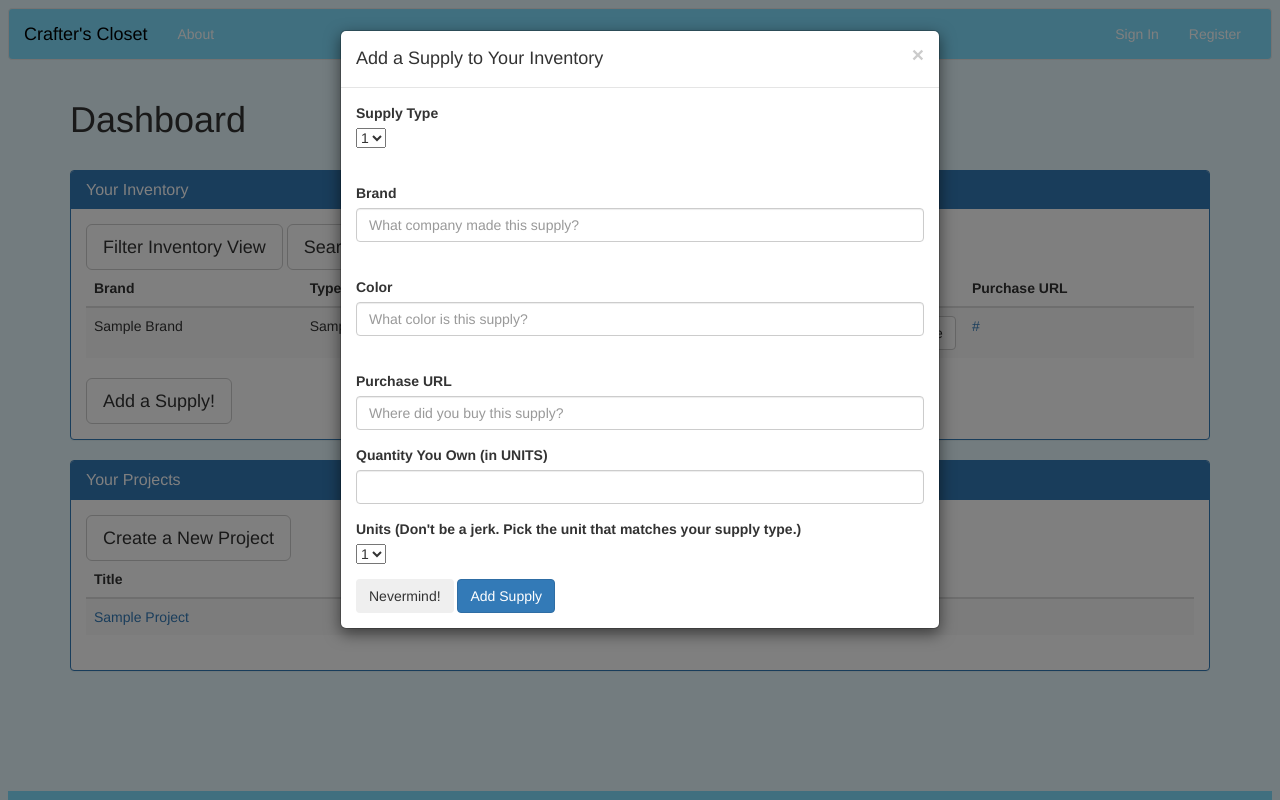
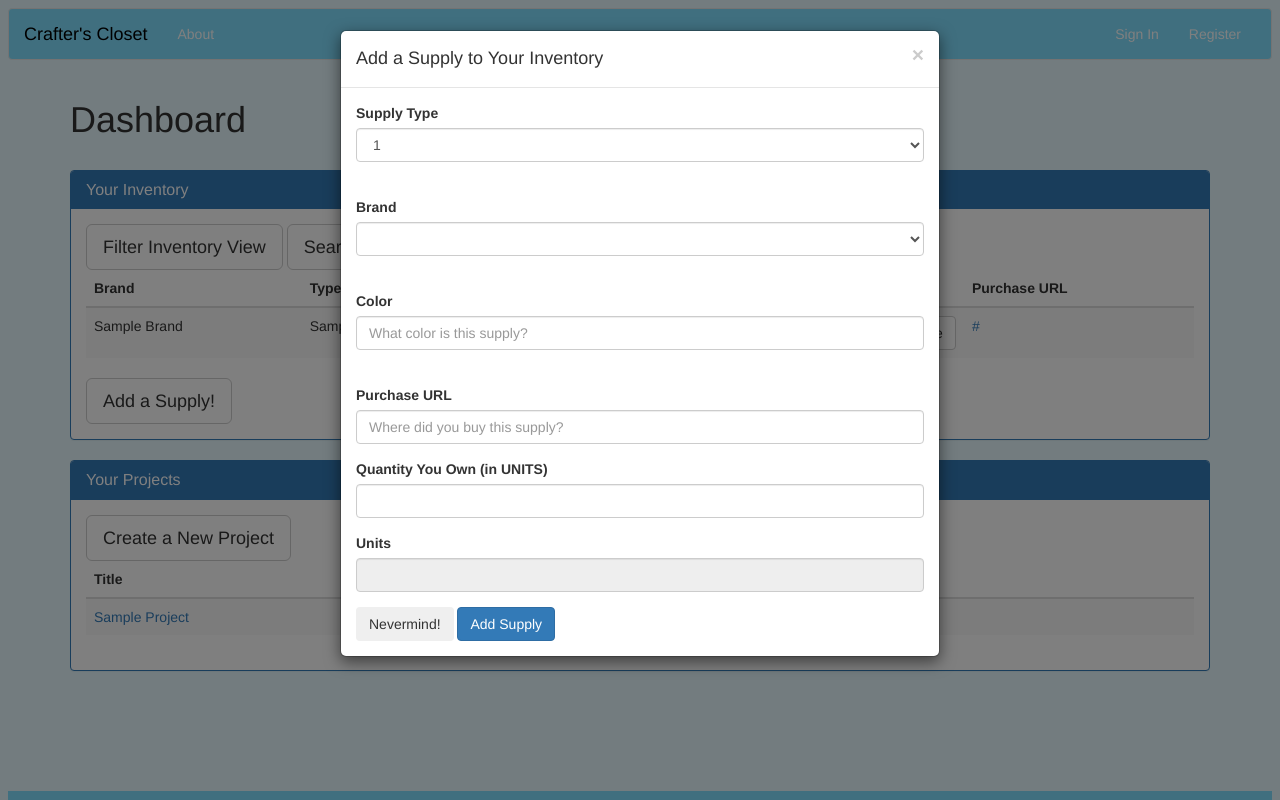
Before and after one commit to jgriffith23/crafters-closet, a Flask app: template templates/dashboard.html in a window 1280 px wide, after a click on "Add a Supply!". Run offline with Flask 2, Linux system fonts and the light colour scheme; tables that the repository leaves empty hold one stand-in row (values such as "Sample post"); the template is opened without the code that fills it: values that come from a table or form of the project are taken from there, most other values are stand-ins (such as "Sample title", 1, 10 or a date in 2020); lists and menus that the app fills with data are empty; parts of the project's set-up code (start-up, migrations or seed data) failed here and were passed over; some libraries are stand-ins or nearby versions.

Commit message:
The Add Supply modal can now dynamically update dropdowns and unit fields based on supply type selected.

```diff
--- a/helpers.py
+++ b/helpers.py
@@ -12,13 +12,16 @@ def get_all_supply_types():
     return all_supply_types
 
 
-def get_all_supply_units():
+def get_supply_units():
     """Returns all existing units of measurement from the db."""
 
     all_units = set(db.session.query(SupplyDetail.units).all())
     all_units = sorted(list(all_units))
 
     return all_units
+
+def get_all_supply_colors():
+
 
 
 def get_matching_sd(supply_type, brand, color, units):
--- a/server.py
+++ b/server.py
@@ -87,12 +87,10 @@ def show_dashboard(user_id):
 def add_supply():
     """Add a supply to the user's inventory.
 
-    This route responds to a POST request from Ajax by adding a new record
+    This route responds to a POST request by adding a new record
     to the items table with the current authenticated user's id, the supply_detail's
     id, and the quantity given. If the supply_detail doesn't exist, we create one
     and add it to the database.
-
-    TODO: Write function so that it actually works as described.
     """
 
     supply_type = request.form.get("supplytype")
@@ -101,10 +99,6 @@ def add_supply():
     purchase_url = request.form.get("purchase-url")
     units = request.form.get("units")
     qty = request.form.get("quantity-owned")
-
-# TODO: Add a helper function to check whether this supply duplicates an exising
-# supply in the database, and just apply the correct supply_detali ID. Right now,
-# just add the supply to supply_details anyway.
 
     # Instantiate a new supply detail record.
     supply_detail = SupplyDetail(supply_type=supply_type,
@@ -306,7 +300,7 @@ def handle_login():
             # Add their user_id to session
             session["user_id"] = user.user_id
 
-            flash("Welcome back!")
+            flash("Welcome to Crafter's Closet!")
             return redirect(url_for('.show_dashboard', user_id=user.user_id))
 
     else:
--- /dev/null
+++ b/static/js/dropdown.js
@@ -0,0 +1,42 @@
+
+var supplyTypes = ["yarn", "oven-bake clay", "acrylic paint"];
+var brands = {
+    "yarn": ["Red Heart", "Loops & Threads", "Craft Smart"],
+    "oven-bake clay": ["Sculpey", "Some Other Place"],
+    "acrylic paint": ["Americana", "Craft Smart"]
+};
+
+var units = {
+    "yarn": "yds",
+    "oven-bake clay": "oz",
+    "acrylic paint": "oz"
+};
+
+console.log("JavaScript maybe?");
+
+// Place an event listener on the supply type dropdown that fires when
+// the dropdown value changes.
+$("#supplytype").on("click", function () {
+
+    console.log("I'm in the event now!");
+
+    // Enable the brands dropdown.
+    $("#brand").prop("disabled", false);
+
+    // Clear the old options from the brands dropdown
+    $("#brand").empty();
+
+    // Get the supply type from the first dropdown
+    var supplyType = $("#supplytype").val();
+
+    // Iterate over the length of the list of brand options. For each,
+    // create an option string based on the brands available, and
+    // append that string to the brands dropdown.
+    for(var i = 0; i < brands[supplyType].length; i++){
+        var optionStr = "<option value=\""+brands[supplyType][i]+"\">"+brands[supplyType][i]+"</option>";
+        $("#brand").append(optionStr);
+    }
+
+    $("#units").val(units[supplyType]);
+
+});
--- a/templates/base.html
+++ b/templates/base.html
@@ -8,6 +8,7 @@
 
     <link rel="stylesheet" href="https://maxcdn.bootstrapcdn.com/bootstrap/3.3.6/css/bootstrap.min.css" integrity="sha384-1q8mTJOASx8j1Au+a5WDVnPi2lkFfwwEAa8hDDdjZlpLegxhjVME1fgjWPGmkzs7" crossorigin="anonymous">
     <link rel="stylesheet" href="/static/style.css">
+    <script src="https://code.jquery.com/jquery-1.12.4.js"></script>
 </head>
 <body>
     <nav class="navbar navbar-default">
--- a/templates/dashboard.html
+++ b/templates/dashboard.html
@@ -74,51 +74,54 @@
 
       <div class="modal-body">
             <form action="/add-supply" method="POST">
+
                   <div class="form-group">
                     <!-- Supply Type Dropdown -->
                     <label for="supplytype">Supply Type</label><br>
-                        <select name="supplytype" id="supplytype">
+                        <select class="form-control" name="supplytype" id="supplytype">
                           {% for type in all_supply_types %}
                             <option value="{{ type[0] }}">{{ type[0] }}</option>
                           {% endfor %}
                         </select>
                   </div>
                   <br>
+
+                  <!-- Brand -->
                   <div class="form-group">
                     <label for="brand">Brand</label>
-                    <input type="text" class="form-control" name="brand" id="brand" placeholder="What company made this supply?">
+                    <select class="form-control" name="brand" id="brand"></select>
                   </div>
                   <br>
+
+                  <!-- Color -->
                   <div class="form-group">
                     <label for="color">Color</label>
                     <input type="text" class="form-control" name="color" id="color" placeholder="What color is this supply?">
                   </div>
                   <br>
+
+                  <!-- URL -->
                   <div class="form-group">
                     <label for="purchase-url">Purchase URL</label>
                     <input type="text" class="form-control" name="purchase-url" id="purchase-url" placeholder="Where did you buy this supply?">
                   </div>
 
+                  <!-- Qty Owned -->
                   <div class="form-group">
-                  <!-- FIXME: Change label below to reflect units of dropdown value dynamically. -->
                     <label for="quantity-owned">Quantity You Own (in UNITS)</label>
                     <input type="number" class="form-control" name="quantity-owned" id="quantity-owned">
                   </div>
+
+                  <!-- Units -->
                   <div class="form-group">
-
-                    <!-- Units Dropdown -->
-                    <!-- FIXME: Remove units option when I can reflect units on qty above -->
-                    <label for="units">Units (Don't be a jerk. Pick the unit that matches your supply type.)</label><br>
-                        <select name="units" id="units">
-                          {% for unit in all_units %}
-                          <option value="{{ unit[0] }}">{{ unit[0] }}</option>
-                          {% endfor %}
-                        </select>
+                    <label for="units">Units</label><br>
+                    <input class="form-control" type=text name="units" id="units" disabled>
                   </div>
 
                 <button type="button" class="btn btn-secondary" data-dismiss="modal">Nevermind!</button>
                 <button type="submit" class="btn btn-primary">Add Supply</button>
             </form>
+        <script src="/static/js/dropdown.js"></script>
     </div>
 
     </div><!-- /.modal-content -->
--- a/templates/register_form.html
+++ b/templates/register_form.html
@@ -12,6 +12,7 @@
         <label for="email">Email: </label><input type="text" name="email" id="email"><br>
         <label for="username">Username: </label><input type="text" name="username" id="username"><br>
         <label for="password">Password: </label><input type="password" name="password" id="password"><br>
+        <label for="repeat-pw">Repeat Password:</label><input type="password" name="repeat-pw" id="repeat-pw"><br>
         <input type="submit" value="Register">
     </form>
 </div>
```
